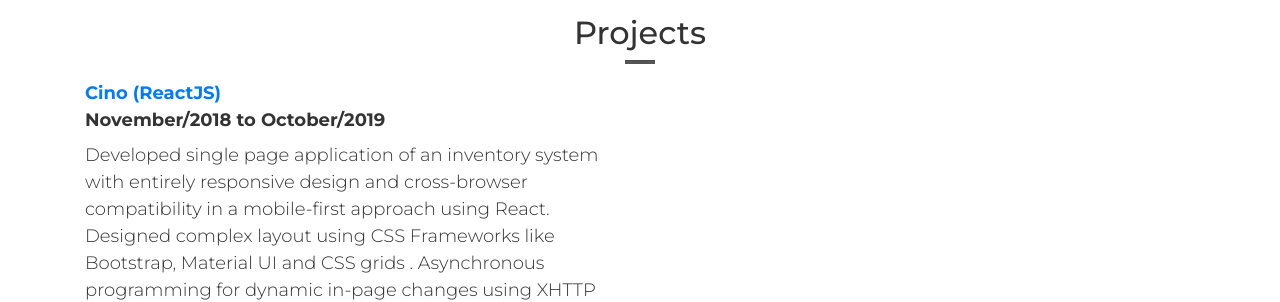
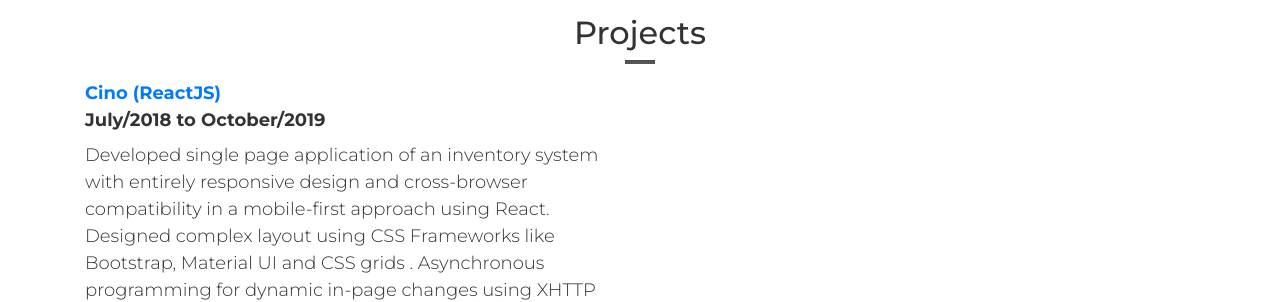
Before and after one commit to venkateshnalla94/venkateshnalla94.github.io, a Jekyll site: the page built from index.html, in a window 1280 px wide and 900 px high, scrolled down 449 px. Shown: the part 151-453 px from the top of the window. Built offline with Jekyll 4.4.1, drawn with Linux system fonts in a browser that asks for light colours; nearby versions of some CDN libraries.

Commit message:
"expo.v1"

```diff
--- a/index.html
+++ b/index.html
@@ -112,7 +112,7 @@ layout: default
           <dt>
             <a href="https://projectdemoreact.netlify.com/"> Cino (ReactJS) </a>
           </dt>
-          <dd style="font-weight: 700;">November/2018 to  October/2019</dd>
+          <dd style="font-weight: 700;">July/2018 to  October/2019</dd>
           <dd>
             Developed single page application of an
             inventory system with entirely responsive
```
Also changed, not shown: 2 other files.
